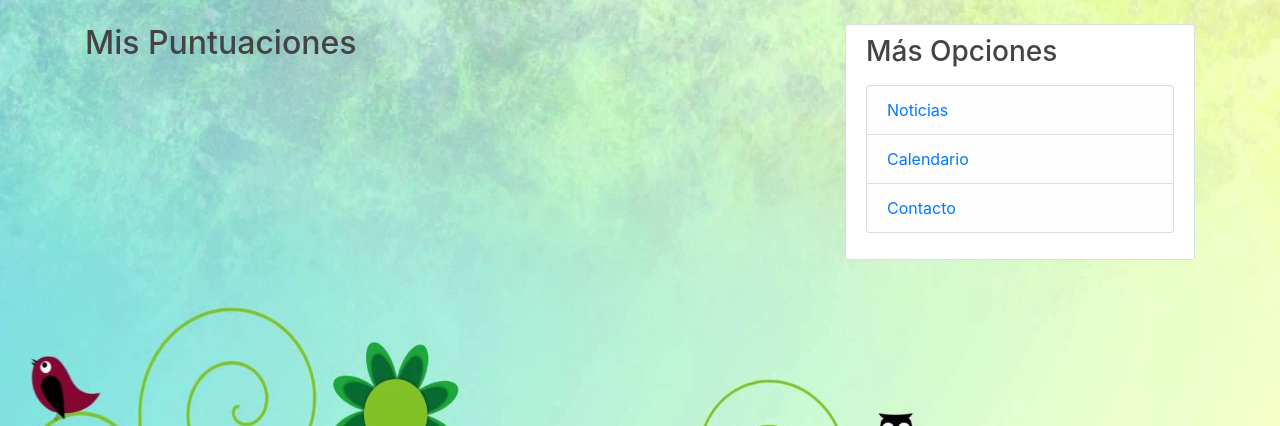
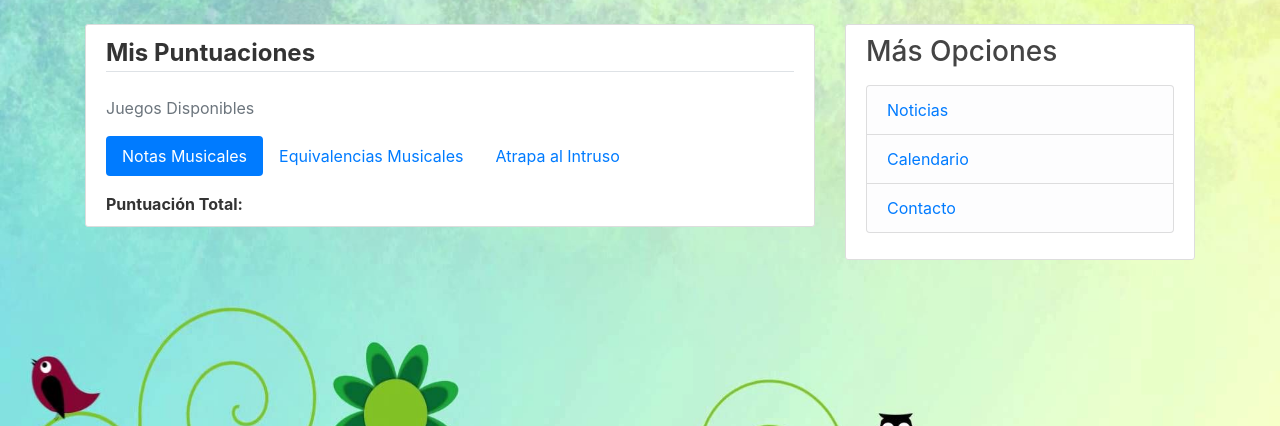
Before and after one commit to xab1t0/tfg, a Flask app: page /alumn/results in a window 1280 px wide. Shown: the part 56-482 px from the top of the page. Run offline with Flask 2, Linux system fonts and the light colour scheme; some libraries are stand-ins or nearby versions.

Commit message:
logros y resultados

```diff
--- a/musicgames/alumns/views.py
+++ b/musicgames/alumns/views.py
@@ -171,11 +171,6 @@ def update_avatar(alumn_id):
         return redirect(url_for('alumns.alumn_profile'))
     return render_template('avatar_a.html', title='Elegir Avatar')
 
-# Resultados de Alumnado
-@alumns.route('/alumn/results')
-def alumn_results():
-    return render_template('results_a.html', title='Mis Puntuaciones')
-
 # Logro Alumnado
 @alumns.route('/alumn/logros')
 def alumn_logros():
@@ -205,6 +200,11 @@ def play_gameA(game_id):
         elif game_id == "3":
             return render_template('game3/alumn/PInicio.html')
 
+# Resultados de Alumnado
+@alumns.route('/alumn/results')
+def alumn_results():
+    return render_template('results_a.html', title='Mis Puntuaciones')
+
 # Recibir Puntuaciones
 #@alumns.route('/alumn/<username>/games/<game_id>/<points>, methods=['GET', 'POST']')
 #def receive_result(username, game_id, points):
--- a/musicgames/game/game1/alumn/index.html
+++ b/musicgames/game/game1/alumn/index.html
@@ -11,7 +11,7 @@
     <div id="PlayerDataInput">
 
         <p>Introduzca su nombre:</p>
-        <form action=""><input type="text" id="PlayerName" value="{{ alumn['username'] }}"></form>
+        <form action=""><input type="text" id="PlayerName" value="{{ alumn['username'] }}" required readonly></form>
         <button onclick="getPlayerName()" style="margin-bottom: 10px; margin-top: 10px">OK</button>
 
     </div>
--- a/musicgames/templates/alumn/templates/results_a.html
+++ b/musicgames/templates/alumn/templates/results_a.html
@@ -3,7 +3,54 @@
 {% block title %}Puntuaciones - Alumno/a{% endblock %}
 
 {% block content %}
-<div class="content">
-  <h2><i class="fas fa-trophy"></i> Mis Puntuaciones</h2>
+<div class="content-section">
+  <div class="media">
+    <div class="media-body">
+      <legend class="border-bottom mb-4"><b>Mis Puntuaciones</b></legend>
+      <p class="text-secondary">Juegos Disponibles</p>
+      <ul class="nav nav-pills mb-3" id="pills-tab" role="tablist">
+        <li class="nav-item">
+          <a class="nav-link active" id="pills-home-tab" data-toggle="pill" href="#pills-home" role="tab" aria-controls="pills-home" aria-selected="true">Notas Musicales</a>
+        </li>
+        <li class="nav-item">
+          <a class="nav-link" id="pills-profile-tab" data-toggle="pill" href="#pills-profile" role="tab" aria-controls="pills-profile" aria-selected="false">Equivalencias Musicales</a>
+        </li>
+        <li class="nav-item">
+          <a class="nav-link" id="pills-contact-tab" data-toggle="pill" href="#pills-contact" role="tab" aria-controls="pills-contact" aria-selected="false">Atrapa al Intruso</a>
+        </li>
+      </ul>
+      <div class="tab-content" id="pills-tabContent">
+        <div class="tab-pane fade show active" id="pills-home" role="tabpanel" aria-labelledby="pills-home-tab">
+          <b>Puntuación Total: </b>
+        </div>
+        <div class="tab-pane fade" id="pills-profile" role="tabpanel" aria-labelledby="pills-profile-tab">
+          <b>Nivel 1: </b><br>
+          <b>Nivel 2: </b><br>
+          <b>Nivel 3: </b><br>
+          <b>Nivel 4: </b><br>
+          <b>Nivel 5: </b><br>
+          <b>Nivel 6: </b><br>
+          <b>Nivel 7: </b><br>
+          <b>Nivel 8: </b><br>
+          <b>Nivel 9: </b><br>
+          <b>Nivel 10: </b><br>
+          <b>Puntuación Total: </b>
+        </div>
+        <div class="tab-pane fade" id="pills-contact" role="tabpanel" aria-labelledby="pills-contact-tab">
+          <b>Nivel 1: </b><br>
+          <b>Nivel 2: </b><br>
+          <b>Nivel 3: </b><br>
+          <b>Nivel 4: </b><br>
+          <b>Nivel 5: </b><br>
+          <b>Nivel 6: </b><br>
+          <b>Nivel 7: </b><br>
+          <b>Nivel 8: </b><br>
+          <b>Nivel 9: </b><br>
+          <b>Nivel 10: </b><br>
+          <b>Puntuación Total: </b>
+        </div>
+      </div>
+    </div>
+  </div>
 </div>
 {% endblock %}
```
Also changed, not shown: musicgames/templates/alumn/templates/logros_a.html (+6 -2 lines), 1 other file.
